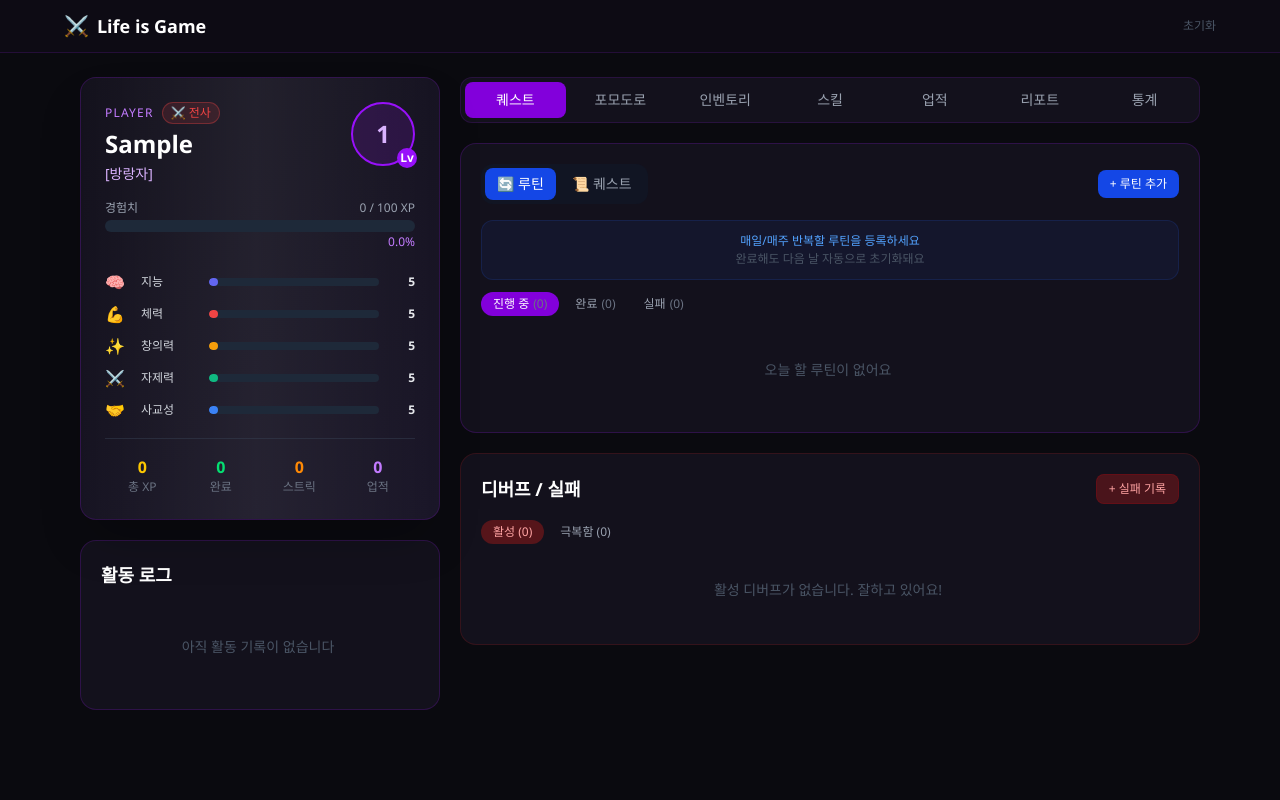
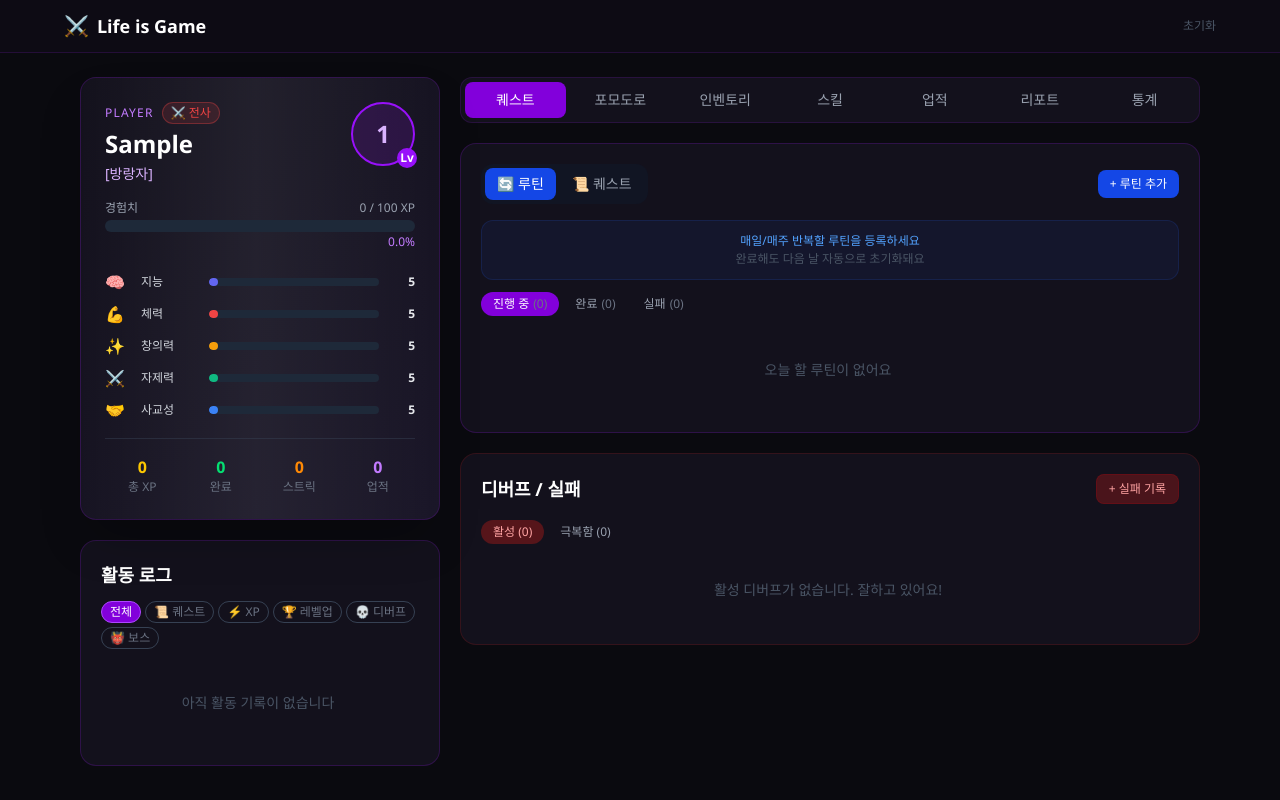
Before and after one commit to Yoon-seoyeon286/life-is-game, a React (Vite) app: page / in a window 1280 px wide. Both pictures are taken after typing "Sample" into the empty fields and a click on the button "모험 시작". Built offline with nearby package versions, Linux system fonts and the light colour scheme.

Commit message:
feat : 로그 정리

```diff
--- a/package.json
+++ b/package.json
@@ -1,7 +1,7 @@
 {
   "name": "life-is-game",
   "private": true,
-  "version": "2.1.0",
+  "version": "2.2.0",
   "type": "module",
   "scripts": {
     "dev": "vite",
--- a/src/App.tsx
+++ b/src/App.tsx
@@ -291,7 +291,10 @@ export default function App() {
                 </div>
               ))}
             </div>
-            <ActivityLogPanel logs={state.logs} />
+            <ActivityLogPanel
+              logs={state.logs}
+              onClear={() => setState(s => ({ ...s, logs: [] }))}
+            />
           </div>
 
           <div className="lg:col-span-2 space-y-5">
--- a/src/components/ActivityLogPanel.tsx
+++ b/src/components/ActivityLogPanel.tsx
@@ -1,7 +1,9 @@
+import { useState } from 'react';
 import type { ActivityLog } from '../types';
 
 interface Props {
   logs: ActivityLog[];
+  onClear: () => void;
 }
 
 const LOG_ICONS: Record<string, string> = {
@@ -10,6 +12,12 @@ const LOG_ICONS: Record<string, string> = {
   quest: '📜',
   debuff: '💀',
   stat: '📈',
+  achievement: '🎖',
+  skill: '✨',
+  streak: '🔥',
+  boss: '👹',
+  pomodoro: '🍅',
+  item: '🎁',
 };
 
 const LOG_COLORS: Record<string, string> = {
@@ -18,7 +26,24 @@ const LOG_COLORS: Record<string, string> = {
   quest: 'text-blue-400',
   debuff: 'text-red-400',
   stat: 'text-green-400',
+  achievement: 'text-orange-400',
+  skill: 'text-violet-400',
+  streak: 'text-orange-300',
+  boss: 'text-red-300',
+  pomodoro: 'text-red-400',
+  item: 'text-pink-400',
 };
+
+const FILTERS = [
+  { key: 'all', label: '전체' },
+  { key: 'quest', label: '📜 퀘스트' },
+  { key: 'xp', label: '⚡ XP' },
+  { key: 'levelup', label: '🏆 레벨업' },
+  { key: 'debuff', label: '💀 디버프' },
+  { key: 'boss', label: '👹 보스' },
+] as const;
+
+type FilterKey = typeof FILTERS[number]['key'];
 
 function timeAgo(ts: number): string {
   const diff = Date.now() - ts;
@@ -30,24 +55,89 @@ function timeAgo(ts: number): string {
   return `${Math.floor(h / 24)}일 전`;
 }
 
-export default function ActivityLogPanel({ logs }: Props) {
+function getDayLabel(ts: number): string {
+  const now = new Date();
+  const d = new Date(ts);
+  const todayStr = now.toDateString();
+  const dStr = d.toDateString();
+  if (dStr === todayStr) return '오늘';
+  const yesterday = new Date(now);
+  yesterday.setDate(now.getDate() - 1);
+  if (dStr === yesterday.toDateString()) return '어제';
+  return '이전';
+}
+
+export default function ActivityLogPanel({ logs, onClear }: Props) {
+  const [filter, setFilter] = useState<FilterKey>('all');
+
+  const filtered = filter === 'all' ? logs : logs.filter(l => l.type === filter);
+
+  // 날짜 구분선용 그룹핑
+  const groups: { label: string; items: ActivityLog[] }[] = [];
+  for (const log of filtered) {
+    const label = getDayLabel(log.timestamp);
+    const last = groups[groups.length - 1];
+    if (last && last.label === label) {
+      last.items.push(log);
+    } else {
+      groups.push({ label, items: [log] });
+    }
+  }
+
   return (
     <div className="rounded-2xl border border-purple-900/40 bg-[#13111c] p-5">
-      <h3 className="text-lg font-bold text-white mb-4">활동 로그</h3>
+      <div className="flex items-center justify-between mb-3">
+        <h3 className="text-lg font-bold text-white">활동 로그</h3>
+        {logs.length > 0 && (
+          <button
+            onClick={onClear}
+            className="text-xs text-gray-500 hover:text-red-400 transition-colors px-2 py-1 rounded hover:bg-gray-800/50"
+          >
+            🗑 지우기
+          </button>
+        )}
+      </div>
+
+      {/* 필터 버튼 */}
+      <div className="flex gap-1 flex-wrap mb-3">
+        {FILTERS.map(f => (
+          <button
+            key={f.key}
+            onClick={() => setFilter(f.key)}
+            className={`text-xs px-2 py-0.5 rounded-full border transition-colors ${
+              filter === f.key
+                ? 'bg-purple-700 border-purple-500 text-white'
+                : 'border-gray-700 text-gray-500 hover:border-gray-500 hover:text-gray-300'
+            }`}
+          >
+            {f.label}
+          </button>
+        ))}
+      </div>
 
       <div className="space-y-1.5 max-h-72 overflow-y-auto pr-1">
-        {logs.length === 0 && (
+        {filtered.length === 0 && (
           <div className="text-center text-gray-600 py-8 text-sm">
-            아직 활동 기록이 없습니다
+            {logs.length === 0 ? '아직 활동 기록이 없습니다' : '해당 유형의 기록이 없습니다'}
           </div>
         )}
-        {logs.map(log => (
-          <div key={log.id} className="flex items-start gap-2 p-2 rounded-lg hover:bg-gray-800/30 transition-colors fade-in">
-            <span className="text-base mt-0.5 shrink-0">{LOG_ICONS[log.type] || '•'}</span>
-            <div className="flex-1 min-w-0">
-              <div className={`text-xs font-medium ${LOG_COLORS[log.type]}`}>{log.message}</div>
-              <div className="text-xs text-gray-600 mt-0.5">{timeAgo(log.timestamp)}</div>
+        {groups.map(group => (
+          <div key={group.label}>
+            {/* 날짜 구분선 */}
+            <div className="flex items-center gap-2 py-1.5">
+              <div className="flex-1 h-px bg-gray-800" />
+              <span className="text-xs text-gray-600 shrink-0">{group.label}</span>
+              <div className="flex-1 h-px bg-gray-800" />
             </div>
+            {group.items.map(log => (
+              <div key={log.id} className="flex items-start gap-2 p-2 rounded-lg hover:bg-gray-800/30 transition-colors fade-in">
+                <span className="text-base mt-0.5 shrink-0">{LOG_ICONS[log.type] || '•'}</span>
+                <div className="flex-1 min-w-0">
+                  <div className={`text-xs font-medium ${LOG_COLORS[log.type] ?? 'text-gray-300'}`}>{log.message}</div>
+                  <div className="text-xs text-gray-600 mt-0.5">{timeAgo(log.timestamp)}</div>
+                </div>
+              </div>
+            ))}
           </div>
         ))}
       </div>
--- a/src/gameLogic.ts
+++ b/src/gameLogic.ts
@@ -158,7 +158,7 @@ export function addLog(state: CharacterState, log: Omit<ActivityLog, 'id' | 'tim
   };
   return {
     ...state,
-    logs: [newLog, ...state.logs].slice(0, 100),
+    logs: [newLog, ...state.logs].slice(0, 50),
   };
 }
 
```
Also changed, not shown: public/manifest.json.
